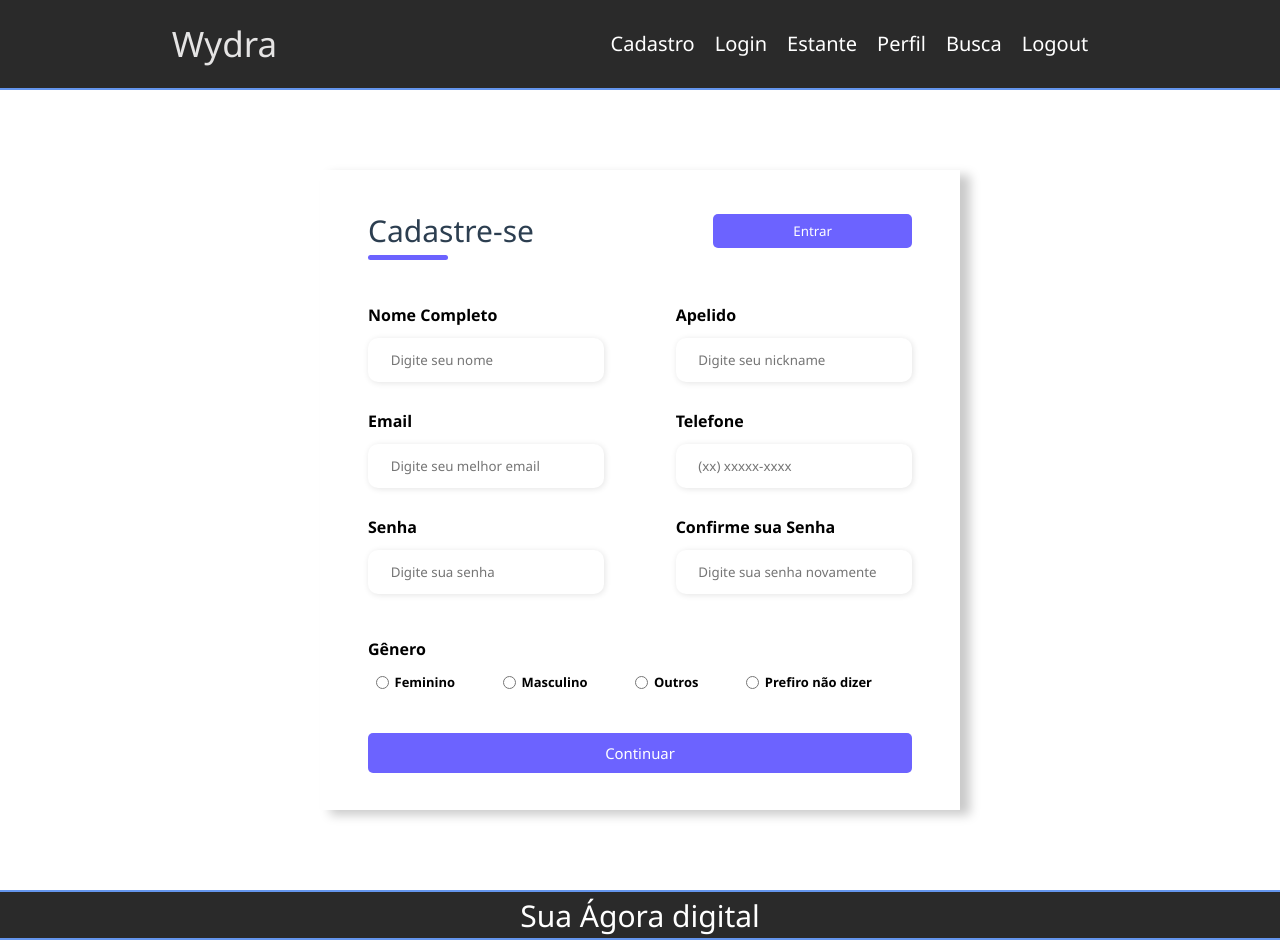
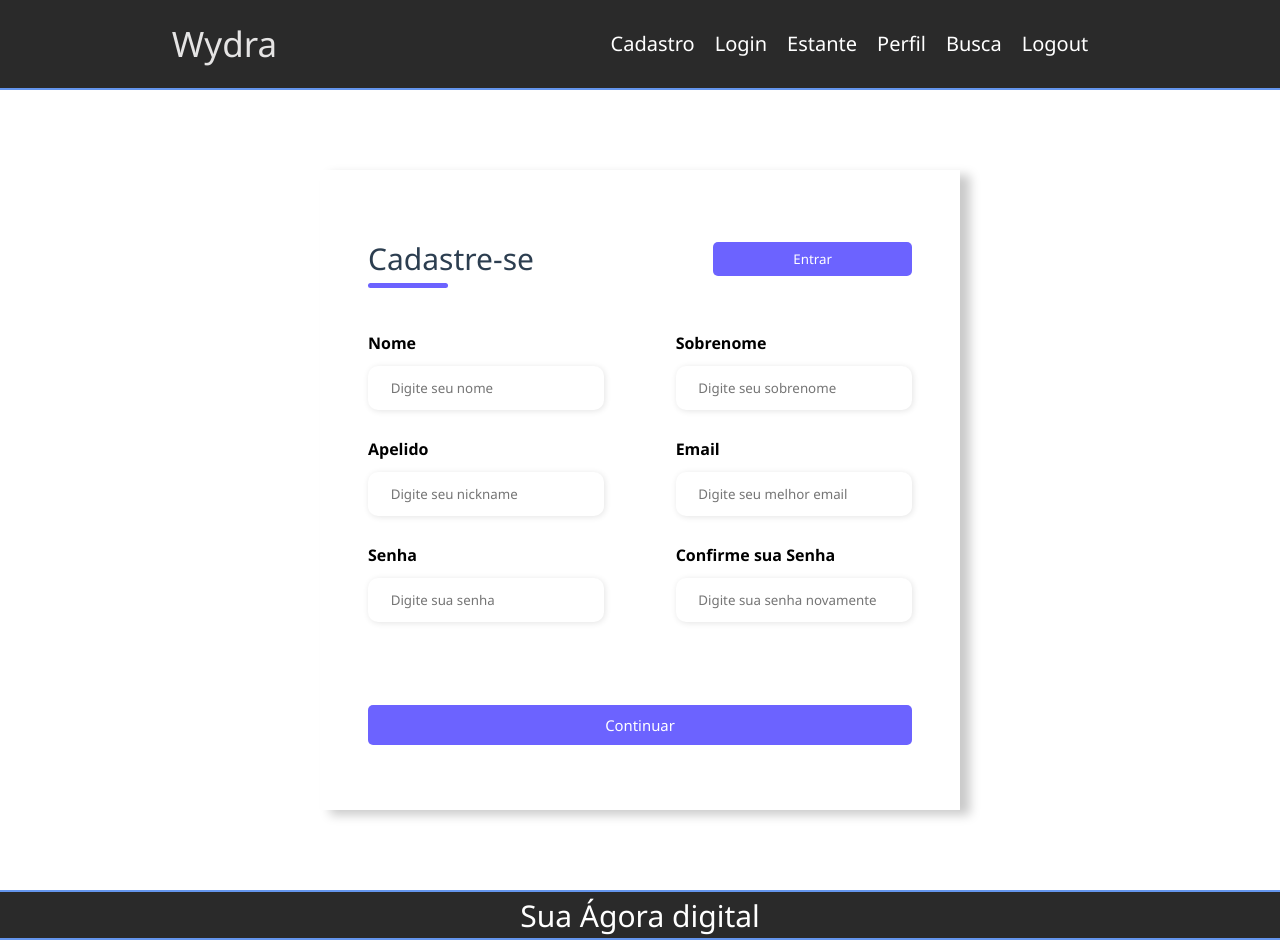
Before and after one commit to a-lvaro/Wydra-construcaoSoftware, a Vue app in the folder client/: page /cadastro in a window 1280 px wide. Built offline with nearby package versions, Linux system fonts and the light colour scheme.

Commit message:
conectando com o backend

```diff
--- a/client/src/components/Cadastro.vue
+++ b/client/src/components/Cadastro.vue
@@ -12,14 +12,21 @@
                         </div>
                         <div class="botao-entrar">
                             <!-- <Botao texto="Criar Conta" /> -->
-                            <button><RouterLink to="/login">Entrar</RouterLink></button>
+                            <button>
+                                <RouterLink to="/login">Entrar</RouterLink>
+                            </button>
                         </div>
                     </div>
                     <div class="inputs">
                         <div class="input-box">
-                            <label for="name">Nome Completo </label>
-                            <input placeholder=" Digite seu nome" type="text" id="name" name="name"
-                                required v-model="nome">
+                            <label for="name">Nome </label>
+                            <input placeholder=" Digite seu nome" type="text" id="name" name="name" required v-model="nome">
+                        </div>
+
+                        <div class="input-box">
+                            <label for="name">Sobrenome </label>
+                            <input placeholder=" Digite seu sobrenome" type="text" id="name" name="name" required
+                                v-model="sobrenome">
                         </div>
 
                         <div class="input-box">
@@ -34,11 +41,11 @@
                                 required v-model="email">
                         </div>
 
-                        <div class="input-box">
-                            <label for="telefone">Telefone </label>
+                        <!-- <div class="input-box">
+                            <label for="name">Telefone </label>
                             <input placeholder=" (xx) xxxxx-xxxx" type="tel" id="telefone" name="telefone" required
                                 v-model="telefone">
-                        </div>
+                        </div> -->
 
                         <div class="input-box">
                             <label for="passwordCadastro">Senha </label>
@@ -53,7 +60,7 @@
                         </div>
                     </div>
 
-                    <div class="gender-inputs">
+                    <!-- <div class="gender-inputs">
                         <div class="genero-titulo">
                             <h6>Gênero</h6>
                         </div>
@@ -78,7 +85,7 @@
                                 <label for="none">Prefiro não dizer</label>
                             </div>
                         </div>
-                    </div>
+                    </div> -->
                     <div class="continue-button">
                         <button><a href="#">Continuar</a></button>
                         <!-- <Botao texto="Criar Conta" /> -->
@@ -91,7 +98,6 @@
 
 
 <style scoped>
-
 .cadastro {
     width: 100%;
     height: 100vh;
@@ -107,7 +113,7 @@
     box-shadow: 10px 5px 10px rgba(0, 0, 0, .212);
 }
 
-.form-image{
+.form-image {
     width: 50%;
     display: flex;
     justify-content: center;
@@ -116,7 +122,7 @@
     padding: 1rem;
 }
 
-.form-image img{
+.form-image img {
     width: 31rem;
 }
 
@@ -130,26 +136,26 @@
     padding: 3rem;
 }
 
-.header-formulario{
+.header-formulario {
     margin-bottom: 2rem;
     display: flex;
     justify-content: space-between;
 }
 
-.botao-entrar{
+.botao-entrar {
     display: flex;
     align-items: center;
 }
 
-.botao-entrar button{
-    border:none;
+.botao-entrar button {
+    border: none;
     background-color: #6c63ff;
     padding: 0.5rem 5rem;
     border-radius: 5px;
     cursor: pointer;
 }
 
-.botao-entrar button:hover{
+.botao-entrar button:hover {
     background-color: #6c63ff;
 }
 
@@ -159,7 +165,7 @@
     color: white
 }
 
-.header-formulario h1::after{
+.header-formulario h1::after {
     content: '';
     display: block;
     width: 5rem;
@@ -170,94 +176,96 @@
     border-radius: 10px;
 }
 
-.inputs{
+.inputs {
     display: flex;
     flex-wrap: wrap;
     justify-content: space-between;
     padding: 1rem 0;
 }
 
-.input-box{
+.input-box {
     display: flex;
     flex-direction: column;
     margin-bottom: 1.1rem;
 }
 
-.input-box input{
+.input-box input {
     margin: 0.6rem 0;
     padding: 0.8rem 1.2rem;
-    border:none;
+    border: none;
     border-radius: 10px;
     box-shadow: 1px 1px 6px #0000001c;
 }
 
-.input-box input:hover{
+.input-box input:hover {
     background-color: #eeeeee75;
 }
 
-.input-box input:focus-visible{
+.input-box input:focus-visible {
     outline: 1px solid #6c63ff;
 }
 
-.input-box label, .gender-inputs h6{
+.input-box label,
+.gender-inputs h6 {
     font-size: 1rem;
     font-weight: 600;
     color: black;
 }
 
-.gender-group{
+.gender-group {
     display: flex;
     justify-content: space-between;
     margin-top: 0.62rem;
     padding: 0 0.5rem
 }
 
-.gender-input{
+.gender-input {
     display: flex;
     align-items: center;
 }
 
-.gender-input input{
+.gender-input input {
     margin-right: 0.35rem;
 }
 
-.gender-input label{
+.gender-input label {
     margin-right: 2rem;
     font-size: 0.81rem;
     font-weight: 600;
     color: black;
 }
 
-.continue-button button{
+.continue-button button {
     width: 100%;
     margin-top: 2.5rem;
-    border:none;
+    border: none;
     background-color: #6c63ff;
     padding: 0.62rem;
     border-radius: 5px;
-    cursor:pointer;
+    cursor: pointer;
 }
 
-.continue-button button:hover{
+.continue-button button:hover {
     background-color: #6b63fff1;
 }
 
-.continue-button button a{
+.continue-button button a {
     text-decoration: none;
     font-size: 0.93rem;
     font-weight: 500;
-    color:white
+    color: white
 }
 
-@media screen and (max-width: 1300px){
-    .form-image{
+@media screen and (max-width: 1300px) {
+    .form-image {
         display: none;
     }
 
-    .container{
+    .container {
         width: 50%;
     }
-    .formulario{
+
+    .formulario {
         width: 100%;
     }
 }
@@ -270,18 +278,35 @@ export default {
     name: "Cadastro",
     data() {
         return {
+            nome: "",
+            sobrenome: "",
+            nickname: "",
             email: "",
-      senha: ""
+            senha: "",
+            confirmaSenha: ""
         }
     },
 
     methods: {
-    fazerLogin() {
-      const data = {
+        fazerCadastro() {
+            const data =
+            {
+                nome: this.nome,
+                sobrenome: this.sobrenome,
+                nick: this.nickname,
                 email: this.email,
-        senha: this.senha
+                senha: this.senha,
+                senha_confirma: this.confirmaSenha
             }
-      console.log(data)
+
+            return fetch('http://localhost:8000/user/signup', {
+                method: 'POST',
+                headers: {
+                    'Content-Type': 'application/json',
+                },
+                body: JSON.stringify(novoUsuario),
+            })
+                .then((res) => res.json());
         },
     },
 }
```
Lines whose indentation alone changed are shown as unchanged.
